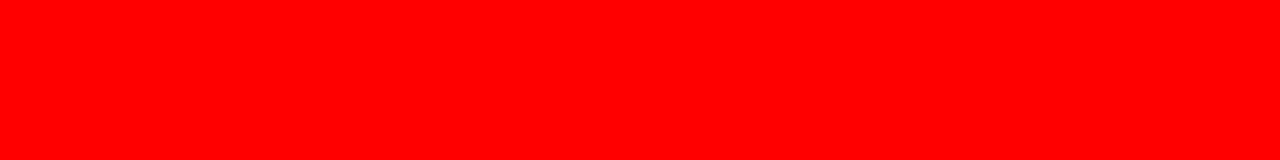
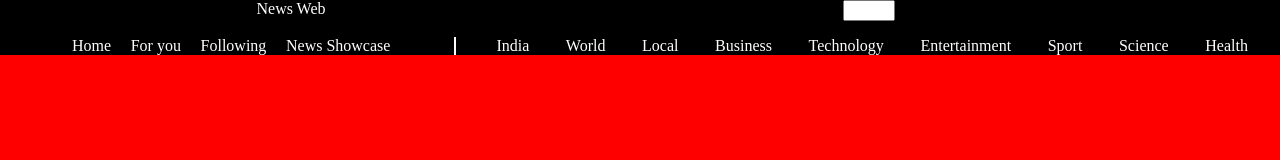
Before and after one commit to thisisharsh7/web-news, a plain HTML site: page index.html in a window 1280 px wide. Drawn offline with Linux system fonts and the light colour scheme.

Commit message:
header designing

```diff
--- a/index.css
+++ b/index.css
@@ -1,4 +1,31 @@
 *{
     margin: 0;
+    list-style-type: none;
+}
+body{
     background-color: red;
 }
+header{
+    background-color: black;
+    color:white;
+    display: flex;
+    flex-direction: column;
+    gap: 1em;
+}
+
+div:nth-child(1){
+    display: flex;
+    justify-content: space-around;
+}
+div:nth-child(2){
+    display: grid;
+    grid-template-columns: 28% 62%;
+    justify-content: space-around;
+}
+ul{
+    display: flex;
+    justify-content: space-between;
+}
+ul:nth-child(2){
+    border-left:2px solid white;
+}
--- a/index.html
+++ b/index.html
@@ -8,6 +8,32 @@
     <title>News Web</title>
   </head>
   <body>
-
+    <header>
+       <div>
+        <p>News Web</p>
+        <div>
+            <input type="text" />
+        </div>
+       </div>
+       <div>
+            <ul>
+                <li>Home</li>
+                <li>For you</li>
+                <li>Following</li>
+                <li>News Showcase</li>
+            </ul>
+            <ul>
+                <li>India</li>
+                <li>World</li>
+                <li>Local</li>
+                <li>Business</li>
+                <li>Technology</li>
+                <li>Entertainment</li>
+                <li>Sport</li>
+                <li>Science</li>
+                <li>Health</li>
+            </ul>
+       </div>
+    </header>
   </body>
 </html>
```
